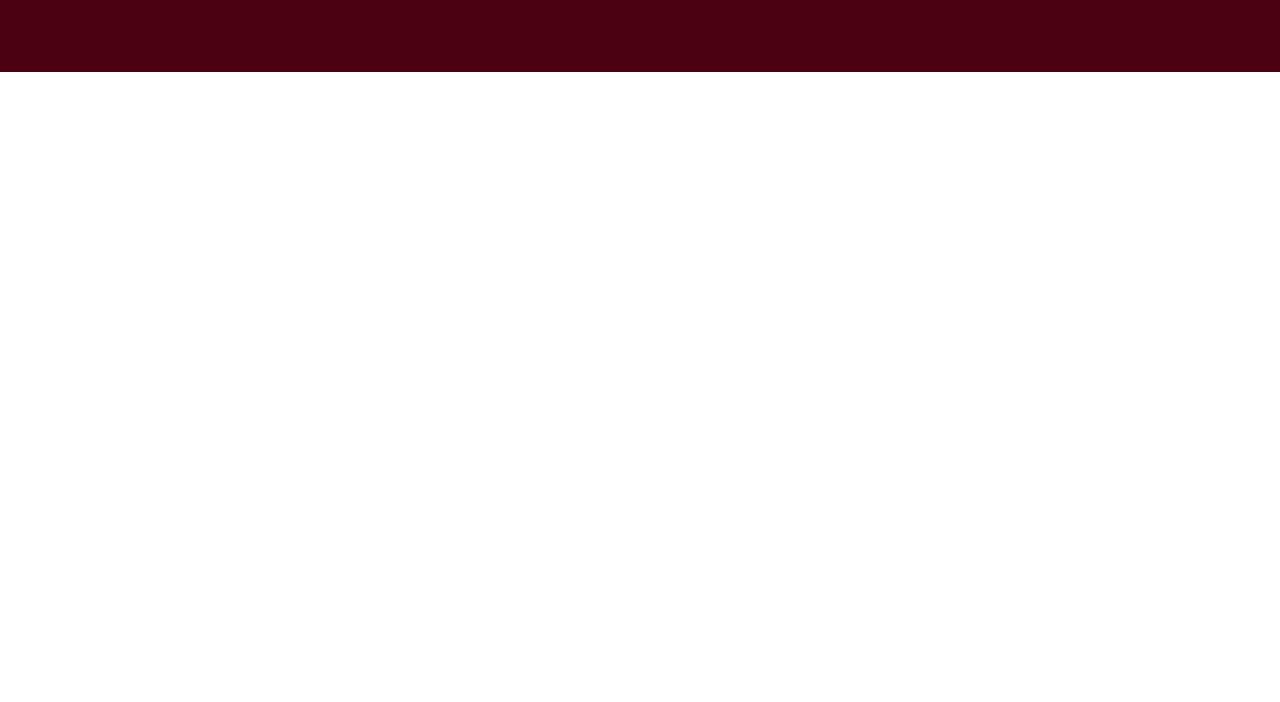
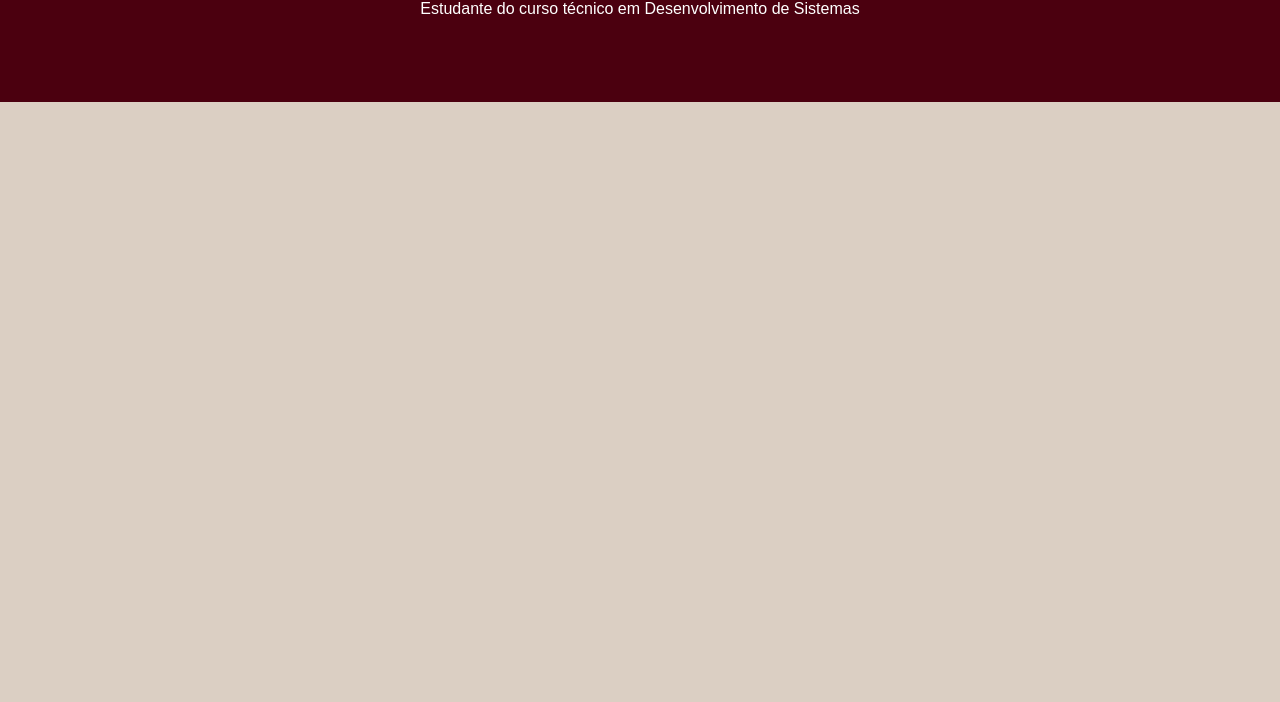
Before and after one commit to Jenniferkss/Meu-primeiro-site, a plain HTML site: page index.html in a window 1280 px wide. Shown: the part 131-833 px from the top of the page. Before the commit the page ends 800 px from the top, so only its background shows below. Drawn offline with Linux system fonts and the light colour scheme.

Commit message:
Cria a tag main

```diff
--- a/assets/styles/index.css
+++ b/assets/styles/index.css
@@ -6,9 +6,13 @@
 
 body{font-family: Arial, Helvetica, sans-serif;}
 
-h1,p{text-align: center;}
+h1,p{text-align: center;margin: 10px;}
 header{
     background-color: rgb(75, 0, 15);
     color: white;
     padding: 74px;
 }
+main{
+    height: 600px;
+    background-color: rgb(219, 207, 195);
+}
--- a/index.html
+++ b/index.html
@@ -12,5 +12,9 @@
         <h1>Jennifer Ketelin</h1>
         <p>Estudante do curso técnico em Desenvolvimento de Sistemas</p>
     </header>
+
+     <main>
+
+     </main>
     </body>
 </html>
```
